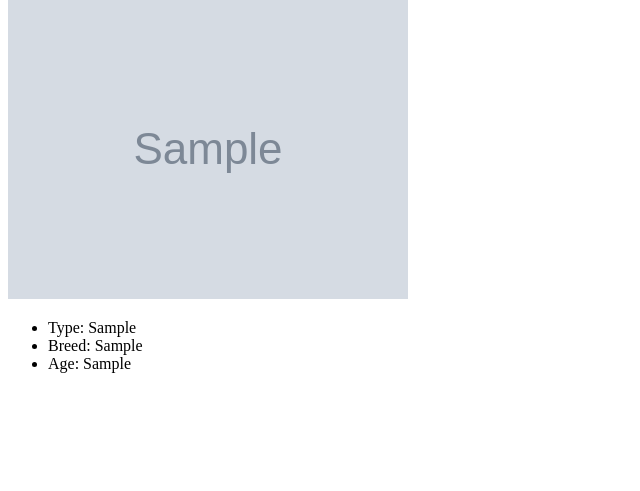
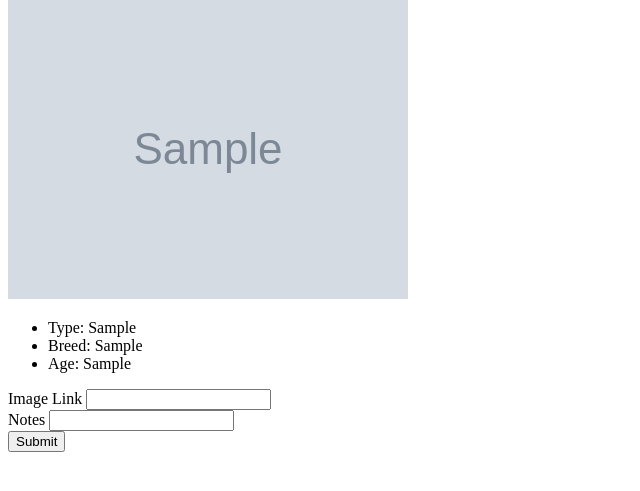
Before and after one commit to themakjones/usf-exercises, a Flask app: template unit28-intermediate-flask/28.1-exercise-adoption/templates/pet_page.html in a window 1280 px wide. Shown: the part 81-572 px from the top of the page, without its empty margins (0-640 px from the left). Run offline with Flask 2, Linux system fonts and the light colour scheme; the template is opened without the code that fills it: values that come from a table or form of the project are taken from there, others are empty; tables that the repository leaves empty hold one stand-in row (values such as "Sample post"); grey boxes marked "Sample" are stand-in pictures.

Commit message:
Edit functionality added

```diff
--- a/unit28-intermediate-flask/28.1-exercise-adoption/app.py
+++ b/unit28-intermediate-flask/28.1-exercise-adoption/app.py
@@ -53,10 +53,20 @@ def add_pet():
 
     return render_template('add_pet.html', form=form)
 
-@app.route('/<int:pet_id>')
+@app.route('/<int:pet_id>', methods=['GET', 'POST'])
 def pet_page(pet_id):
     """Pet detail page"""
 
     pet = Pet.query.get_or_404(pet_id)
+    form = AddPetForm(obj=pet)
 
-    return render_template('pet_page.html', pet=pet)
+    if form.validate_on_submit():
+        pet.photo_url = form.photo_url.data
+        pet.age = form.age.data
+        pet.notes = form.notes.data
+
+        db.session.commit()
+        flash(f"{pet.name}'s information has been updated!")
+        return redirect('/')
+
+    return render_template('pet_page.html', pet=pet, form=form)
--- a/unit28-intermediate-flask/28.1-exercise-adoption/templates/pet_page.html
+++ b/unit28-intermediate-flask/28.1-exercise-adoption/templates/pet_page.html
@@ -12,6 +12,16 @@ content %}
       <li>Age: {{ pet.age }}</li>
     </ul>
   </div>
+  <form method="POST" id="add-pet-form">
+    {{ form.hidden_tag() }}
+
+    <div>
+      {{ form.photo_url.label }} {{ form.photo_url }} {% for error in
+      form.photo_url.errors %} {{ error }} {% endfor %}
+    </div>
+    <div>{{ form.notes.label }} {{ form.notes }}</div>
+    <button type="submit">Submit</button>
+  </form>
 </div>
 
 {% endblock %}
```
